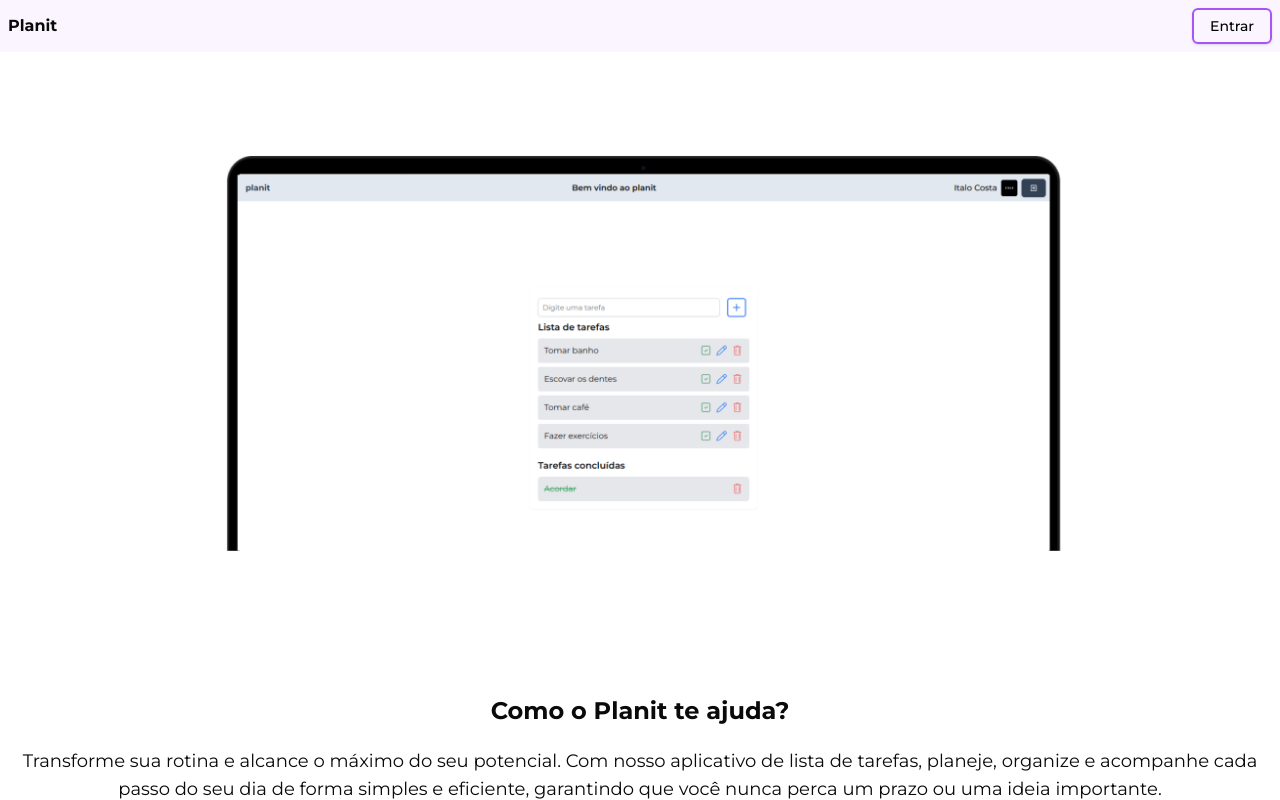
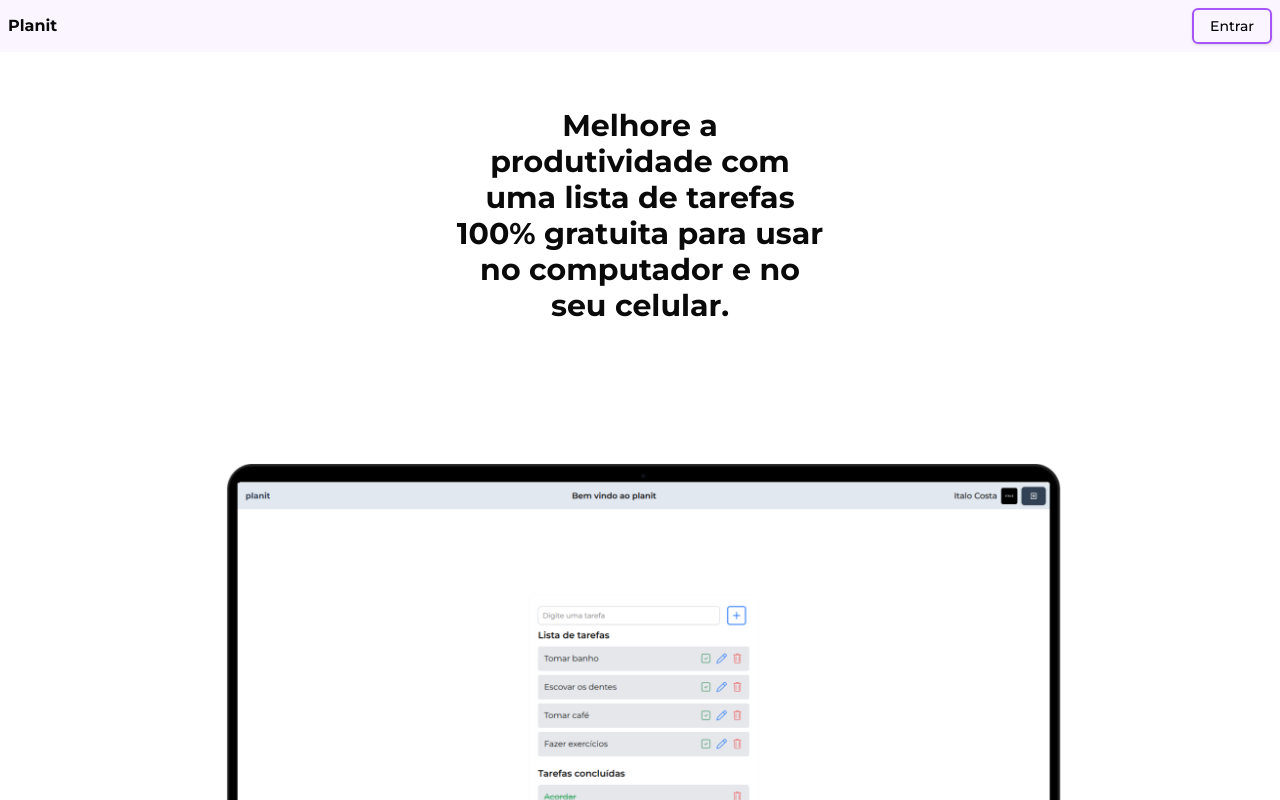
Before and after one commit to ItaloCosta-dev/planit, a Next.js app: page / in a window 1280 px wide. Shown: the top 800 px of the page. Built offline with nearby package versions, Linux system fonts and the light colour scheme.

Commit message:
feat: ajustes na landing

```diff
--- a/app/Landing_page/components/macbook.tsx
+++ b/app/Landing_page/components/macbook.tsx
@@ -3,9 +3,16 @@ import Image from "next/image";
 const Macbook = () => {
   return (
     <div className="flex flex-col justify-center items-center gap-5 mt-5">
-       <Image src="/macbook.png" alt="Planit" width={1000} height={500} />
+      <div className="max-w-md mx-auto p-4">
+        <h1 className="font-bold text-lg sm:text-xl md:text-3xl text-center p-5">
+          Melhore a produtividade com uma lista de tarefas 100% gratuita para
+          usar no computador e no seu celular.
+        </h1>
+      </div>
+
+      <Image src="/macbook.png" alt="Planit" width={1000} height={500} />
     </div>
-  )
-}
+  );
+};
 
-export default Macbook
+export default Macbook;
```
